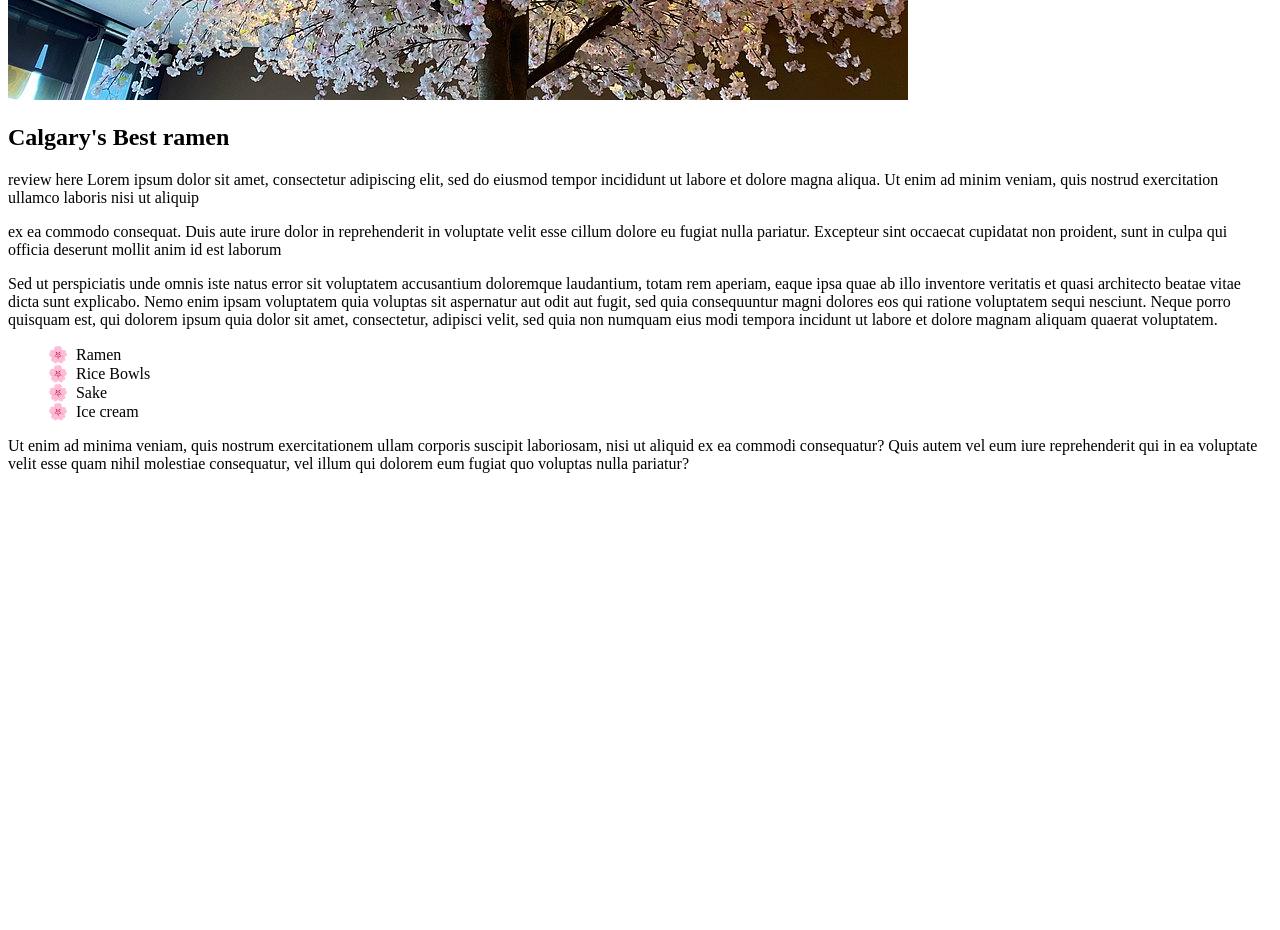
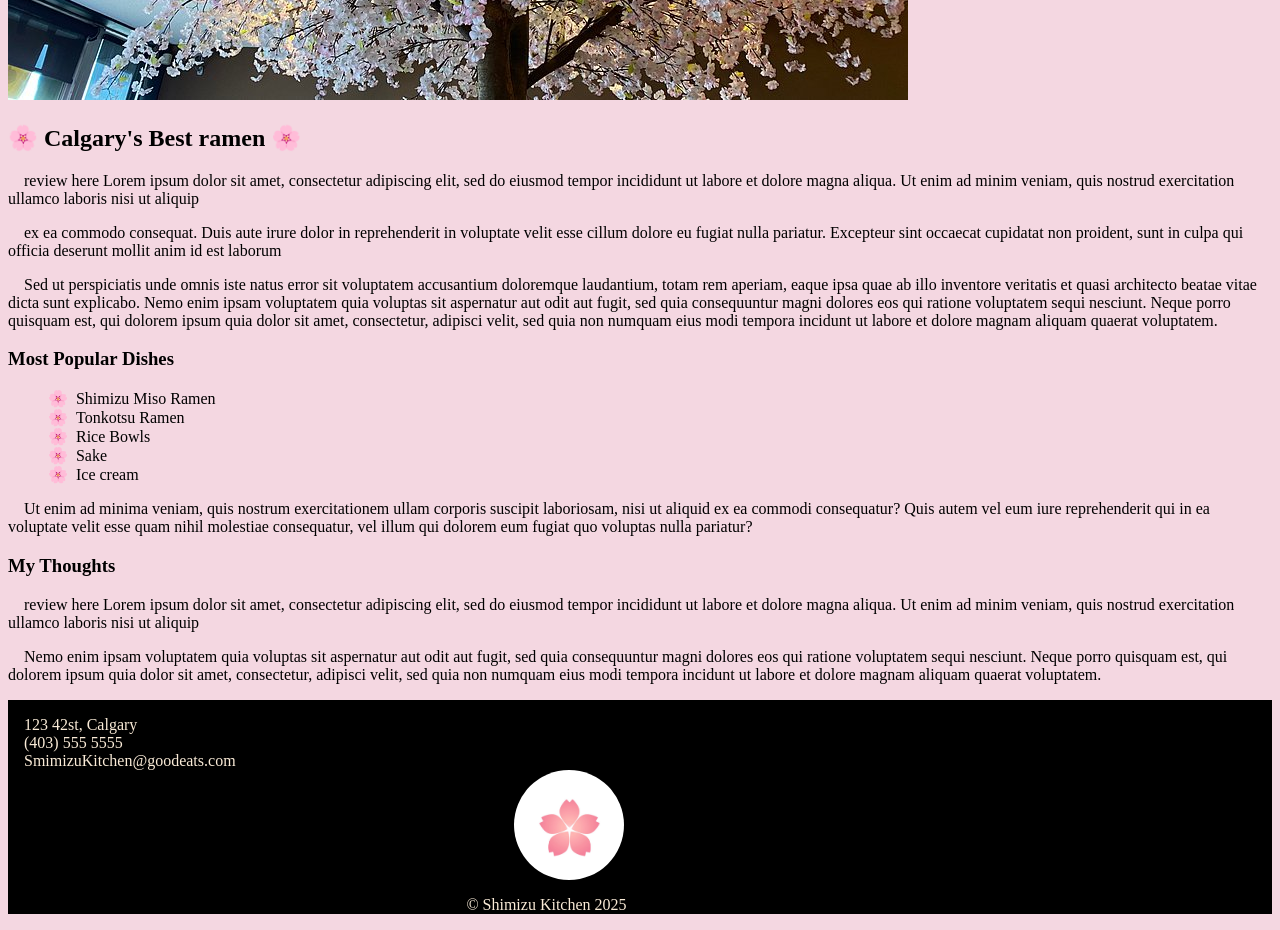
Before and after one commit to Bassbossbunny/TIF-1.2, a plain HTML site: page index.html in a window 1280 px wide. Shown: the part 480-1410 px from the top of the page. Before the commit the page ends 969 px from the top, so only its background shows below. Drawn offline with Linux system fonts and the light colour scheme.

Commit message:
Docs: Finished up
made a functional blog page, chose not to create a header, did not feel it was necessary.
Think I chose the html tags for sections appropriately, though I do not have a recipe or ads, so it is hard to use aside.

```diff
--- a/index.html
+++ b/index.html
@@ -6,10 +6,12 @@
     <title>TIF-1.2: Restaurant Review</title>
     <link rel="stylesheet" href="main.css">
 </head>
-<h1>The Heart of Clagary: Shimizu</h1>
-<body>
+  <body>
+     <main>
+        <h1>The Heart of Clagary: <strong id="title">Shimizu</strong></h1>
 
-    <main>
+
+
    <section id="photo-display">
     <img src="./Shimizu-int2.jpg" alt="photo of the exterior sign of Shimizu. Their prominent symbol is a pink sakura/cherry blossom">
 
@@ -17,7 +19,7 @@
 
    <section id="review-content">
     <h2>
-        Calgary's Best ramen
+        &#127800 Calgary's Best ramen &#127800
     </h2>
     <p>
        review here
@@ -31,9 +33,11 @@
         Sed ut perspiciatis unde omnis iste natus error sit voluptatem accusantium doloremque laudantium, totam rem aperiam, eaque ipsa quae ab illo inventore veritatis et quasi architecto beatae vitae dicta sunt explicabo. Nemo enim ipsam voluptatem quia voluptas sit aspernatur aut odit aut fugit, sed quia consequuntur magni dolores eos qui ratione voluptatem sequi nesciunt. Neque porro quisquam est, qui dolorem ipsum quia dolor sit amet, consectetur, adipisci velit, sed quia non numquam eius modi tempora incidunt ut labore et dolore magnam aliquam quaerat voluptatem.
         </p>
 
-        <ul>
+        <h3> Most Popular Dishes </h3>
+        <ul id="top-items">
 
-            <li>Ramen</li>
+            <li>Shimizu Miso Ramen</li>
+            <li>Tonkotsu Ramen</li>
             <li>Rice Bowls</li>
             <li>Sake</li>
             <li>Ice cream</li>
@@ -41,10 +45,40 @@
 
         <p>Ut enim ad minima veniam, quis nostrum exercitationem ullam corporis suscipit laboriosam, nisi ut aliquid ex ea commodi consequatur? Quis autem vel eum iure reprehenderit qui in ea voluptate velit esse quam nihil molestiae consequatur, vel illum qui dolorem eum fugiat quo voluptas nulla pariatur?
     </p>
+
+    <h3>My Thoughts</h3>
+    <p>
+        review here
+        Lorem ipsum dolor sit amet, consectetur adipiscing elit, sed do eiusmod tempor incididunt ut labore et dolore magna aliqua. Ut enim ad minim veniam, quis nostrud exercitation ullamco laboris nisi ut aliquip
+    </p>
+
+    <p>
+        Nemo enim ipsam voluptatem quia voluptas sit aspernatur aut odit aut fugit, sed quia consequuntur magni dolores eos qui ratione voluptatem sequi nesciunt. Neque porro quisquam est, qui dolorem ipsum quia dolor sit amet, consectetur, adipisci velit, sed quia non numquam eius modi tempora incidunt ut labore et dolore magnam aliquam quaerat voluptatem.
+    </p>
    </section>
+
+
 </main>
 
 <footer>
+<article>
+    <ul id="footer-contact">
+        <li> 123 42st, Calgary </li>
+        <li> (403) 555 5555 </li>
+        <li> SmimizuKitchen@goodeats.com </li>
+    </ul>
+
+</article>
+<div id="circle">
+<img src="./Sakura.jpeg" width="80px" alt="Sakura blossom vector graphic">
+</div>
+
+<div id="copyright">
+<p>
+    &copy Shimizu Kitchen 2025
+</p>
+
+</div>
 
 </footer>
 
--- a/main.css
+++ b/main.css
@@ -4,7 +4,7 @@
 
 /* comment syntax reminder */
 
-    ul {
+    #top-items {
         list-style: none;
 
     li::before {
@@ -12,3 +12,51 @@
       margin-right: 0.5em;
     }
     }
+
+body {
+    background-color: rgb(244, 215, 225);
+}
+
+p {
+    text-indent: 1rem;
+}
+
+h1 {
+    background-color: black;
+    color: antiquewhite;
+}
+
+#title {
+    color: palevioletred;
+}
+
+footer {
+    background-color: black;
+    color: antiquewhite;
+
+#footer-contact {
+    list-style: none;
+    margin: auto;
+    padding: 1rem 1rem 0 1rem;
+
+}
+#circle {
+    height:110px;
+    width:110px;
+    background:white;
+    border-radius: 100px;
+    margin-left:40%;
+
+}
+    img {
+        display: block;
+        margin-left: auto;
+        margin-right: auto;
+        padding-top: 1.5rem;
+    }
+#copyright {
+    margin-left: 35%;
+    p {
+        text-indent: none;
+}
+}
```
